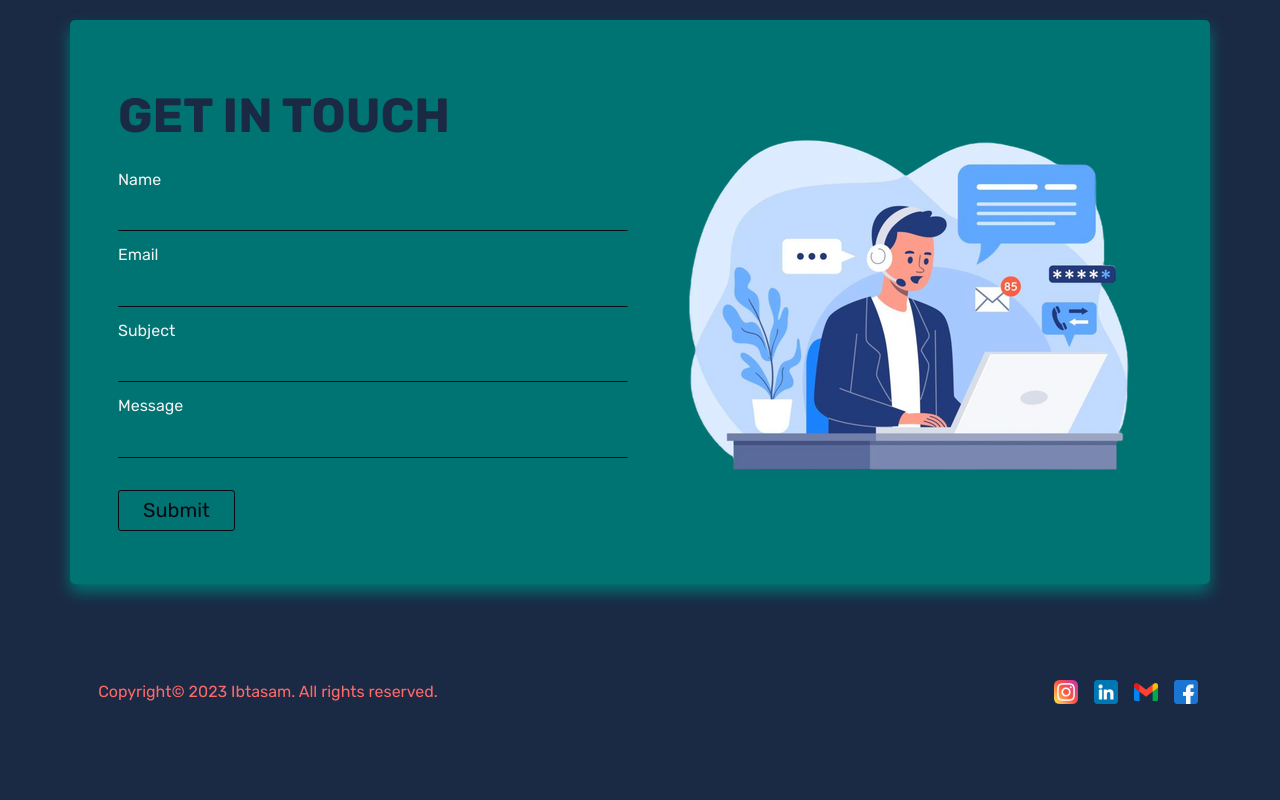
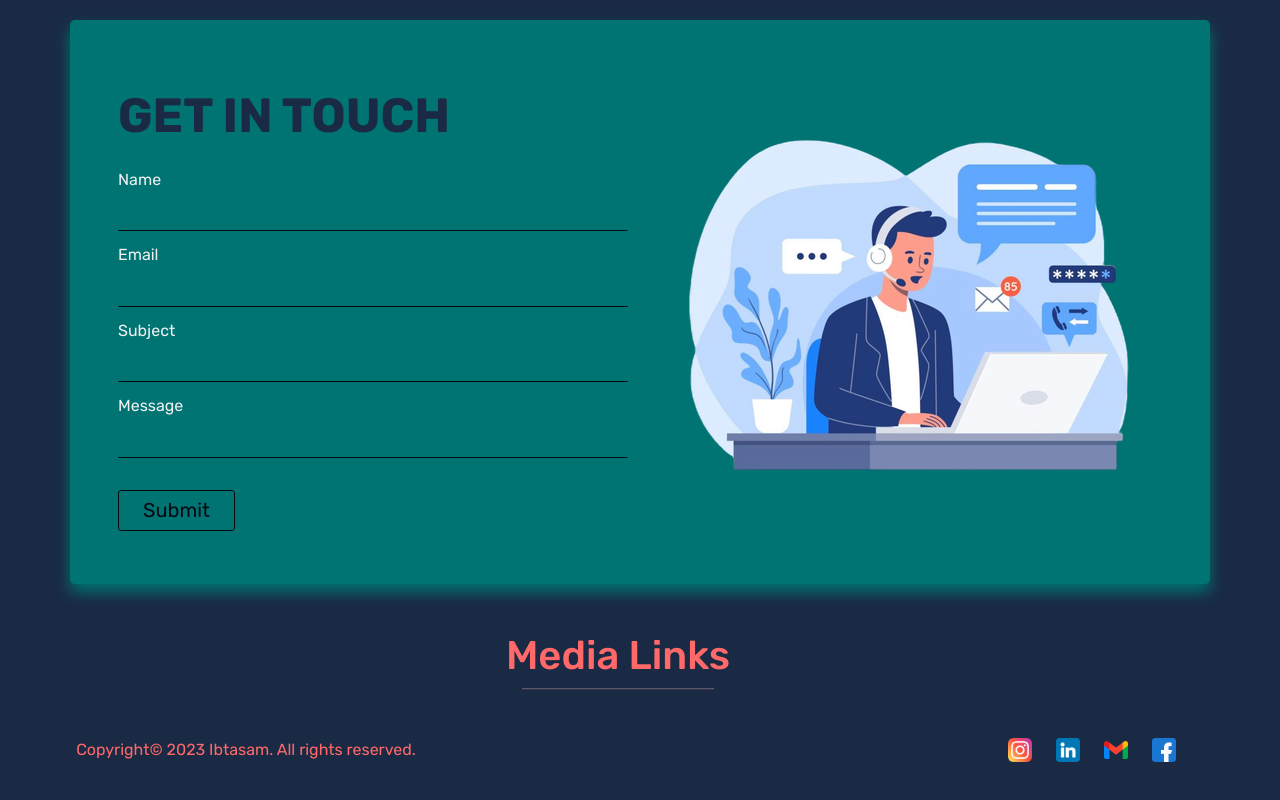
Before and after one commit to MuhammadIbtasam123/Portfolio-website, a plain HTML site: page index.html in a window 1280 px wide. Shown: the part 2076-2876 px from the top of the page. Before the commit the page ends 2828 px from the top, so only its background shows below. Drawn offline with nearby package versions, Linux system fonts and the light colour scheme.

Commit message:
1st version of website

```diff
--- a/CSS/style.css
+++ b/CSS/style.css
@@ -295,10 +295,19 @@ input:focus {
   outline: none;
   box-shadow: 0 0 0 0.8rem rgba(253, 242, 233, 0.5);
 } */
-
+.footer {
+}
 .btn-c {
   padding: 0.3rem 0.8rem;
 }
 .footer-incl {
   color: #ff6969 !important;
 }
+.footer-heading {
+  color: #ff6969 !important;
+}
+.footer-heading-break {
+  border-bottom: 1px solid #b34a4a;
+  max-width: 12rem;
+  margin: 0 auto;
+}
--- a/index.html
+++ b/index.html
@@ -23,7 +23,7 @@
       href="https://fonts.googleapis.com/css2?family=Inter:wght@400;500;700&family=Roboto:wght@300;400;500;700&family=Rubik:wght@400;500;600;700&display=swap"
       rel="stylesheet"
     /> -->
-    <title>Document</title>
+    <title>IBTASAM</title>
   </head>
   <body class="main">
     <!-- creating a nav bar -->
@@ -249,18 +249,22 @@
 <!-- ****************************************************************** -->
 <!-- footer -->
 
-  <div class="container ">
+  <div class="container my-5 mx-5 footer">
+    <h1 class="text-center footer-heading">Media Links</h1>
+
+    <hr class="footer-heading-break">
+
     <footer class="d-flex flex-wrap justify-content-between align-items-center pt-5 pb-5 ">
       <div class="col-md-4 d-flex justify-content-center flex-wrap">
-
+      <div><img src="" alt=""></div>
       <span class="mb-3 mb-md-0 text-body-secondary footer-incl">Copyright© 2023 Ibtasam. All rights reserved. </span>
     </div>
 
     <ul class="nav col-md-4 justify-content-end list-unstyled d-flex">
-      <li class="ms-3"><a class="text-body-secondary" href="#"><img class="bi" width="24" height="24" src="/images/instagram.png" alt=""></a></li>
-      <li class="ms-3"><a class="text-body-secondary" href="https://www.linkedin.com/in/muhammad-ibtasam-15983b20a/"><img class="bi" width="24" height="24" src="/images/linkedin.png" alt=""></a></li>
-      <li class="ms-3"><a class="text-body-secondary" href="#"><img class="bi" width="24" height="24" src="/images/gmail.png" alt=""></a></li>
-      <li class="ms-3"><a class="text-body-secondary" href="#"><img class="bi" width="24" height="24" src="/images/facebook.png" alt=""></a></li>
+      <li class="ms-5" ><a class="text-body-secondary" href="#"><img class="bi" width="24" height="24" src="/images/instagram.png" alt=""></a></li>
+      <li class="ms-lg-4"><a class="text-body-secondary" href="https://www.linkedin.com/in/muhammad-ibtasam-15983b20a/"><img class="bi" width="24" height="24" src="/images/linkedin.png" alt=""></a></li>
+      <li class="ms-lg-4"><a class="text-body-secondary" href="#"><img class="bi" width="24" height="24" src="/images/gmail.png" alt=""></a></li>
+      <li class="ms-lg-4"><a class="text-body-secondary" href="#"><img class="bi" width="24" height="24" src="/images/facebook.png" alt=""></a></li>
     </ul>
     </footer>
   </div>
```
Also changed, not shown: images/banner2.jpg (deleted), 2 other files.
